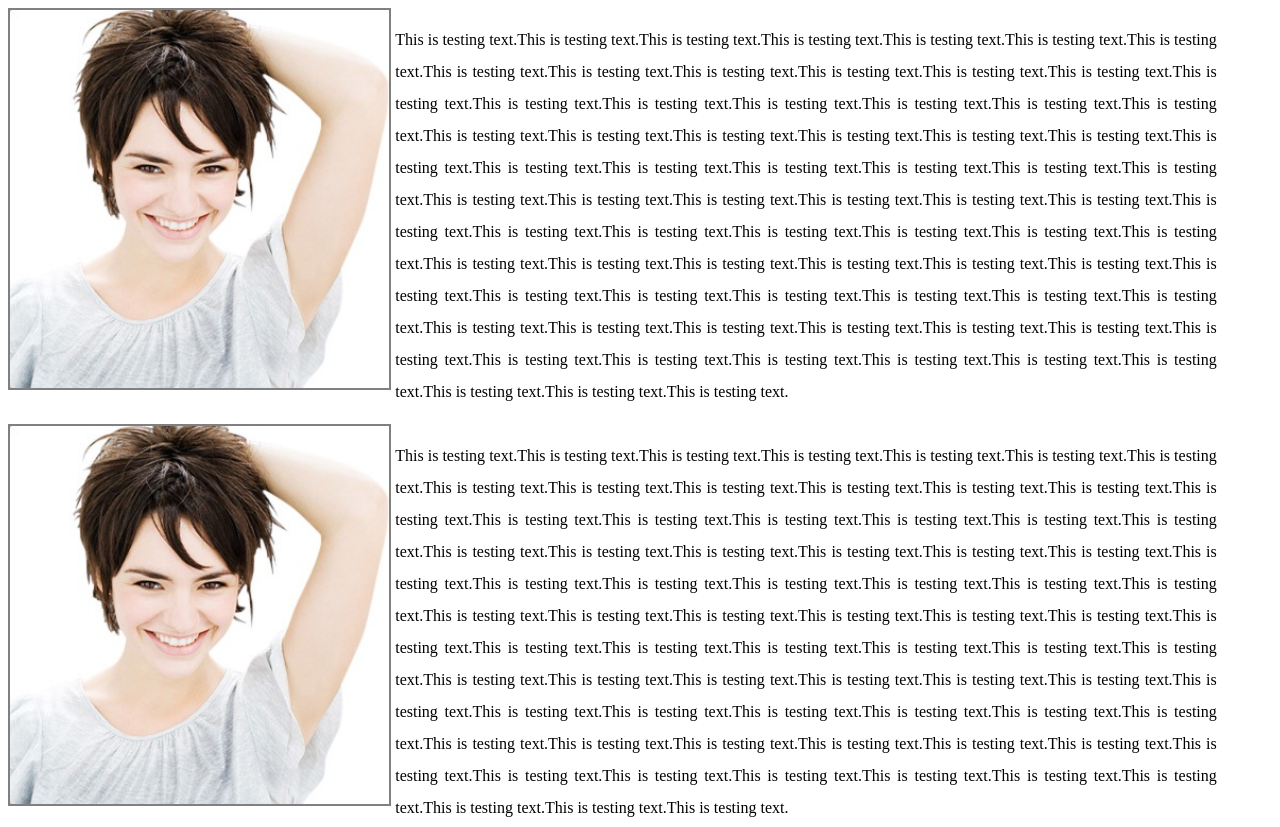
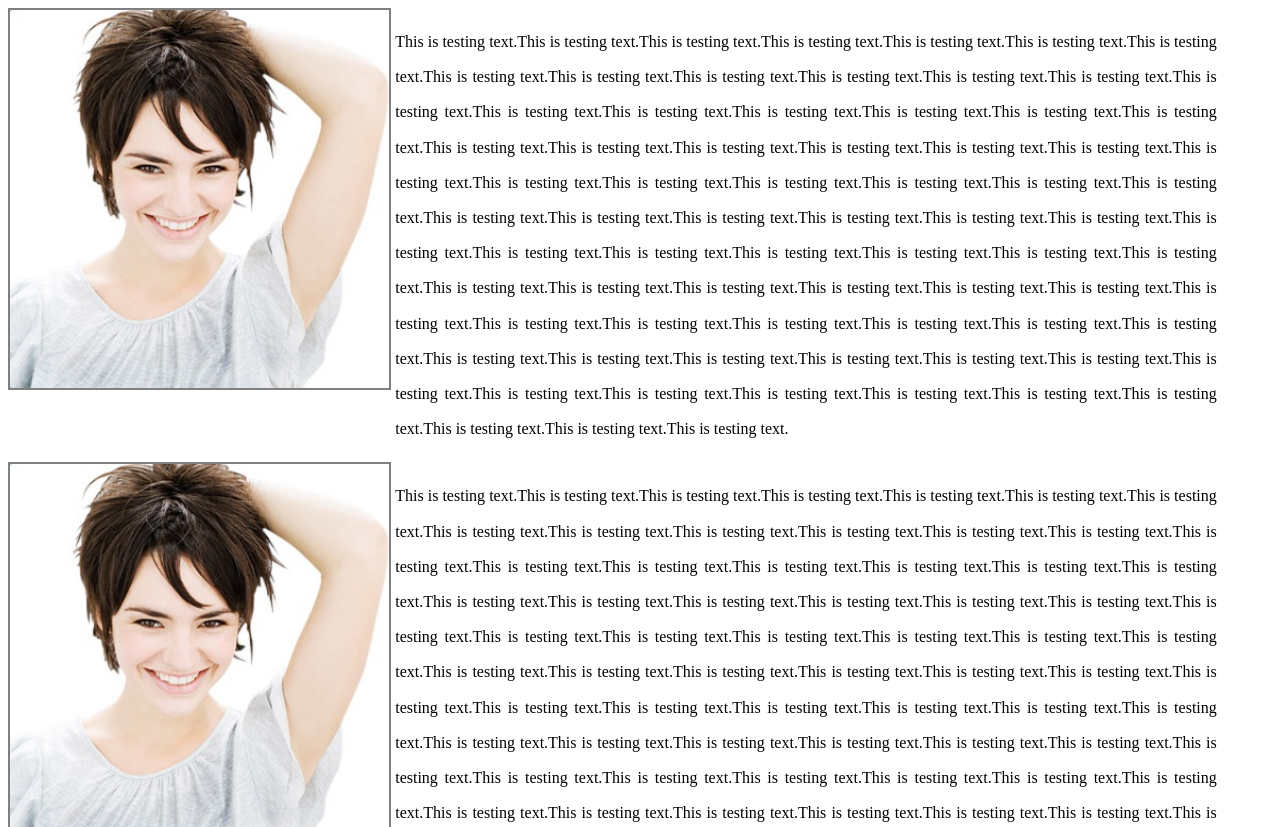
Before and after one commit to KnowledgeTree241227/TestingResponsive, a plain HTML site: page index.html in a window 1280 px wide. Shown: the top 827 px of the page. Drawn offline with Linux system fonts and the light colour scheme.

Commit message:
Update index.html

```diff
--- a/index.html
+++ b/index.html
@@ -15,7 +15,7 @@
 			p{
 				width: 65%;
 				float: left;
-				line-height: 200%;
+				line-height: 220%;
 				text-align: justify;
 			}
 		}
```
